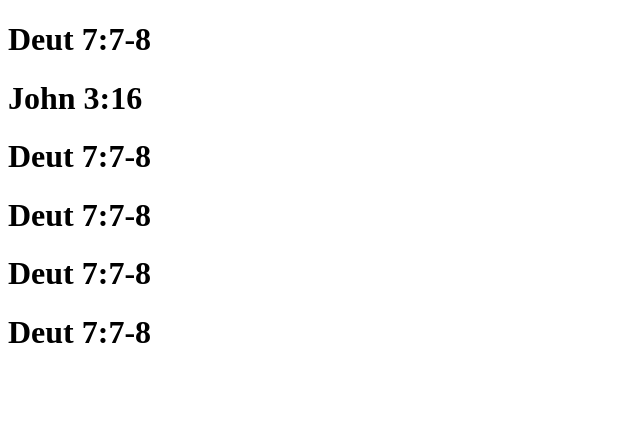
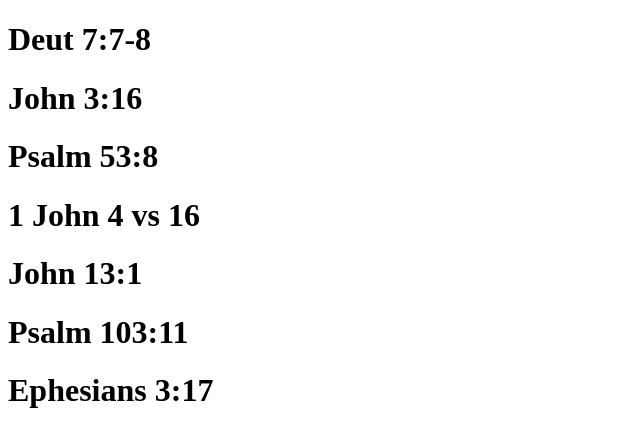
Before and after one commit to SMcompanies/Godsloveisamazing, a plain HTML site: page index.html in a window 1280 px wide. Shown: the whole page, without its empty margins (0-640 px from the left). Drawn offline with Linux system fonts and the light colour scheme.

Commit message:
Update index.html

```diff
--- a/index.html
+++ b/index.html
@@ -12,11 +12,11 @@
 <body>
     <h1>Deut 7:7-8 </h1>
     <h1>John 3:16 </h1>
-    <h1> </h1>
-    <h1>Deut 7:7-8 </h1>
-    <h1>Deut 7:7-8 </h1>
-    <h1>Deut 7:7-8 </h1>
-    <h1>Deut 7:7-8 </h1>
+    <h1>Psalm 53:8 </h1>
+    <h1>1 John 4 vs 16 </h1>
+    <h1>John 13:1 </h1>
+    <h1>Psalm 103:11 </h1>
+    <h1>Ephesians 3:17 </h1>
     <script src="functions.js"></script>
 
 </body>
```
